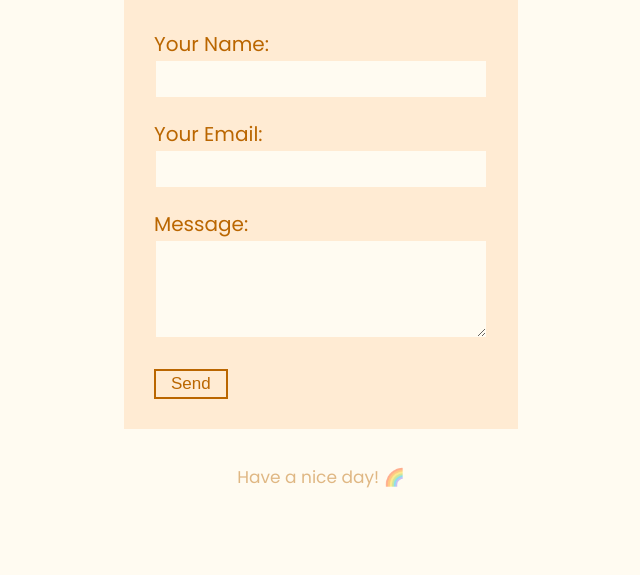
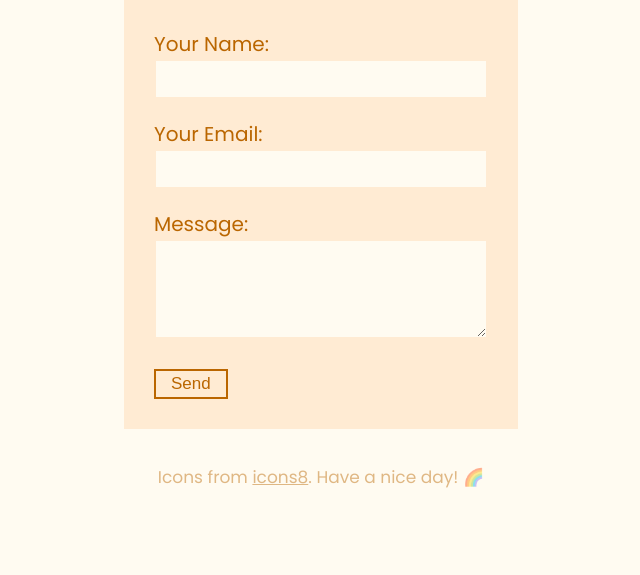
Before and after one commit to MichaelBarney/LinkFree, a PHP site: page / in a window 1280 px wide. Shown: the part 654-1229 px from the top of the page, without its empty margins (319-959 px from the left). Run offline with PHP 8.4, Linux system fonts and the light colour scheme.

Commit message:
add icon attribution

```diff
--- a/Templates/A mocha, please! (Netlify Form)/index.html
+++ b/Templates/A mocha, please! (Netlify Form)/index.html
@@ -66,6 +66,7 @@
         </p>
     </form>
 
-    <p class="text greeting">Have a nice day! 🌈</p>
+    <p class="text greeting">Icons from <a href="https://icons8.com/">icons8</a>. Have a nice day! 🌈</p>
+
 </body>
 </html>
--- a/Templates/A mocha, please! (Netlify Form)/style.css
+++ b/Templates/A mocha, please! (Netlify Form)/style.css
@@ -79,11 +79,20 @@ svg {
 .text {
     text-align: center;
 }
+
 .greeting {
     font-size: 1.7rem;
 
     opacity: 0.45;
     margin-top: 35px;
+}
+
+.greeting a {
+    text-decoration: underline;
+
+    border: none;
+    display: inline;
+    padding: 0;
 }
 
 .link-box {
@@ -113,7 +122,7 @@ a {
 }
 a:hover {
     background-color: var(--primary);
-    color: var(--secondary);
+    color: var(--background);
 
     transform: translate(9px, -9px);
 }
```
